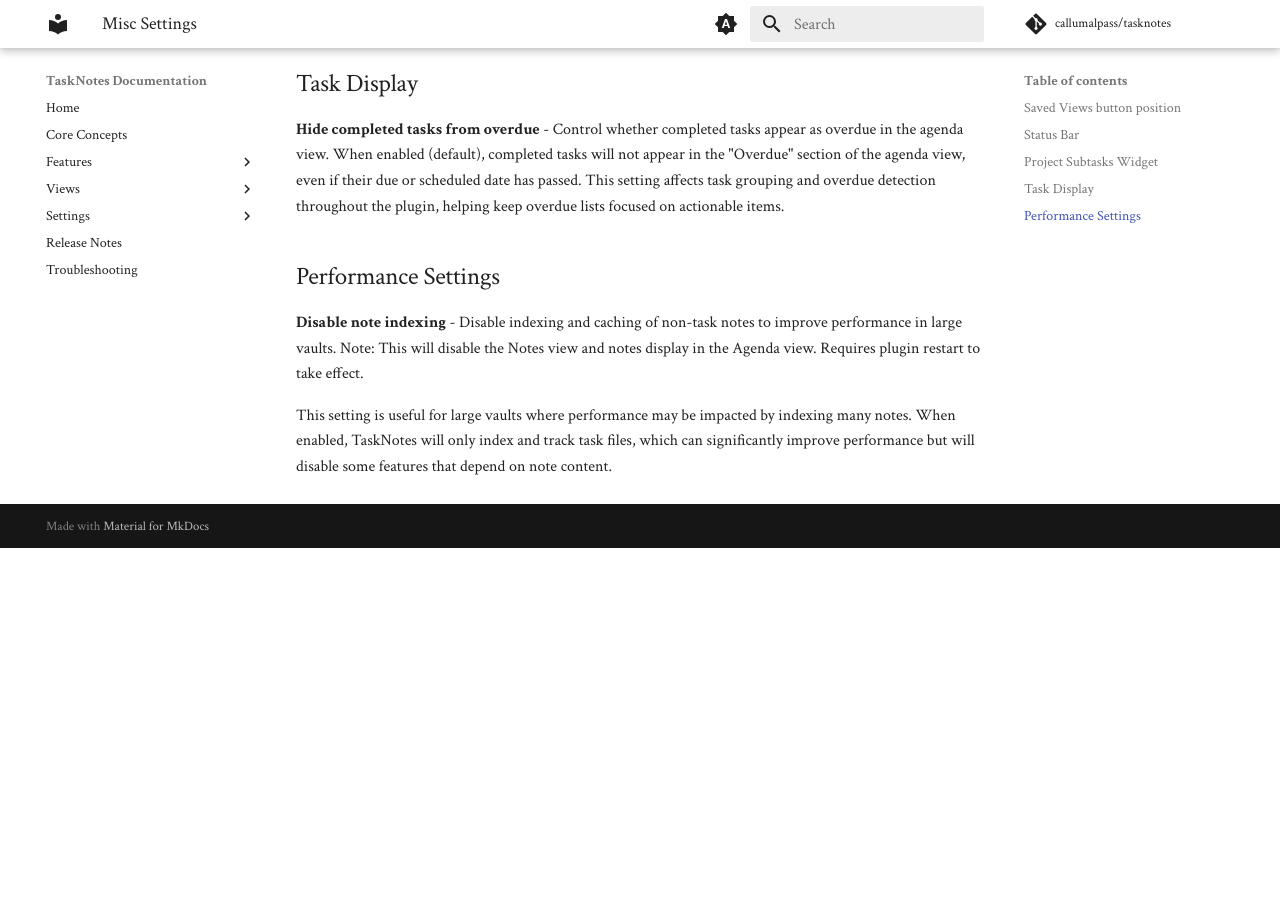
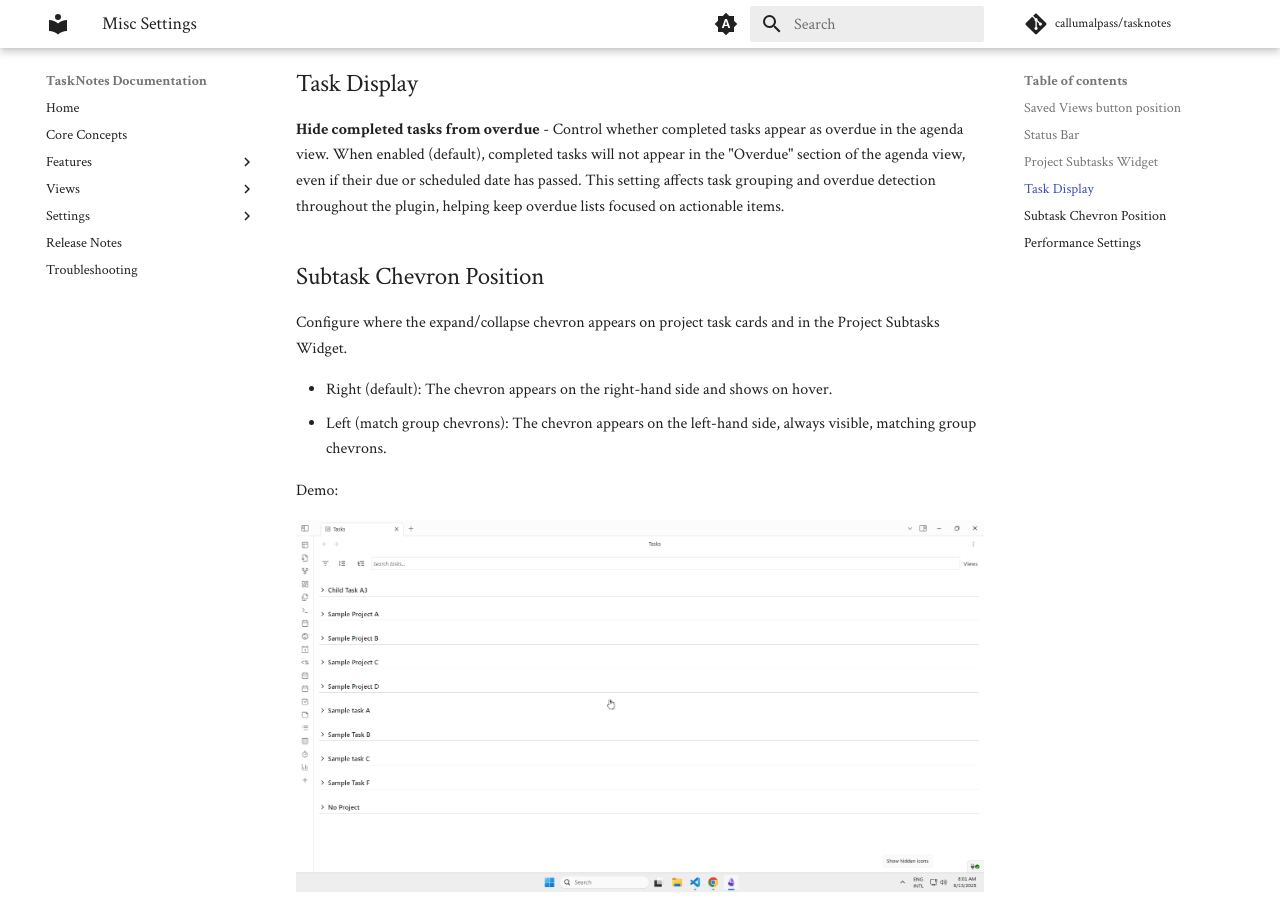
Before and after one commit to thisisthedave/tasknotes, an MkDocs documentation site: the page built from docs/settings/misc-settings.md, in a window 1280 px wide and 900 px high, scrolled down 774 px. Built offline with MkDocs 1.6.1 and Material for MkDocs 9.7.7, drawn with Linux system fonts in a browser that asks for light colours; comment, search, counter and statistics services are not loaded; before the commit the page ends 1322 px from its top, so only the background shows below that.

Commit message:
docs: document subtask chevron position setting (inline-tasks, misc settings, demo gif)

```diff
--- a/docs/settings/misc-settings.md
+++ b/docs/settings/misc-settings.md
@@ -24,6 +24,18 @@ This setting affects layout only; functionality is the same. See examples in Fil
 
 **Hide completed tasks from overdue** - Control whether completed tasks appear as overdue in the agenda view. When enabled (default), completed tasks will not appear in the "Overdue" section of the agenda view, even if their due or scheduled date has passed. This setting affects task grouping and overdue detection throughout the plugin, helping keep overdue lists focused on actionable items.
 
+
+## Subtask Chevron Position
+
+Configure where the expand/collapse chevron appears on project task cards and in the Project Subtasks Widget.
+
+- Right (default): The chevron appears on the right-hand side and shows on hover.
+- Left (match group chevrons): The chevron appears on the left-hand side, always visible, matching group chevrons.
+
+Demo:
+
+![Left subtask chevron](../assets/left-task-subtask-chevron.gif)
+
 ## Performance Settings
 
 **Disable note indexing** - Disable indexing and caching of non-task notes to improve performance in large vaults. Note: This will disable the Notes view and notes display in the Agenda view. Requires plugin restart to take effect.
```
Also changed, not shown: docs/features/inline-tasks.md (+10 -0 lines), docs/assets/left-task-subtask-chevron.gif (added).
